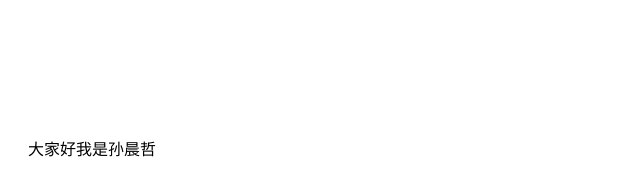
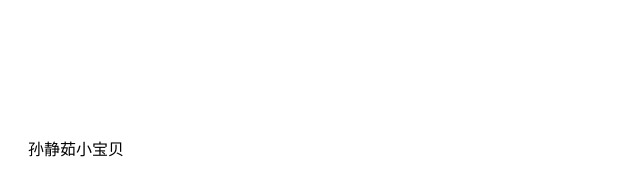
Before and after one commit to Duan-Q1ng/Duan-Q1ng.github.io, a plain HTML site: page index.html in a window 1280 px wide. Shown: the full height of the page, 0-640 px from the left. Drawn offline with Linux system fonts and the light colour scheme.

Commit message:
Update index.html

```diff
--- a/index.html
+++ b/index.html
@@ -20,7 +20,7 @@
 </head>
 <body>
     <div class="box">
-        <p>大家好我是孙晨哲
+        <p>孙静茹小宝贝
         </p>
 
     </div>
```
